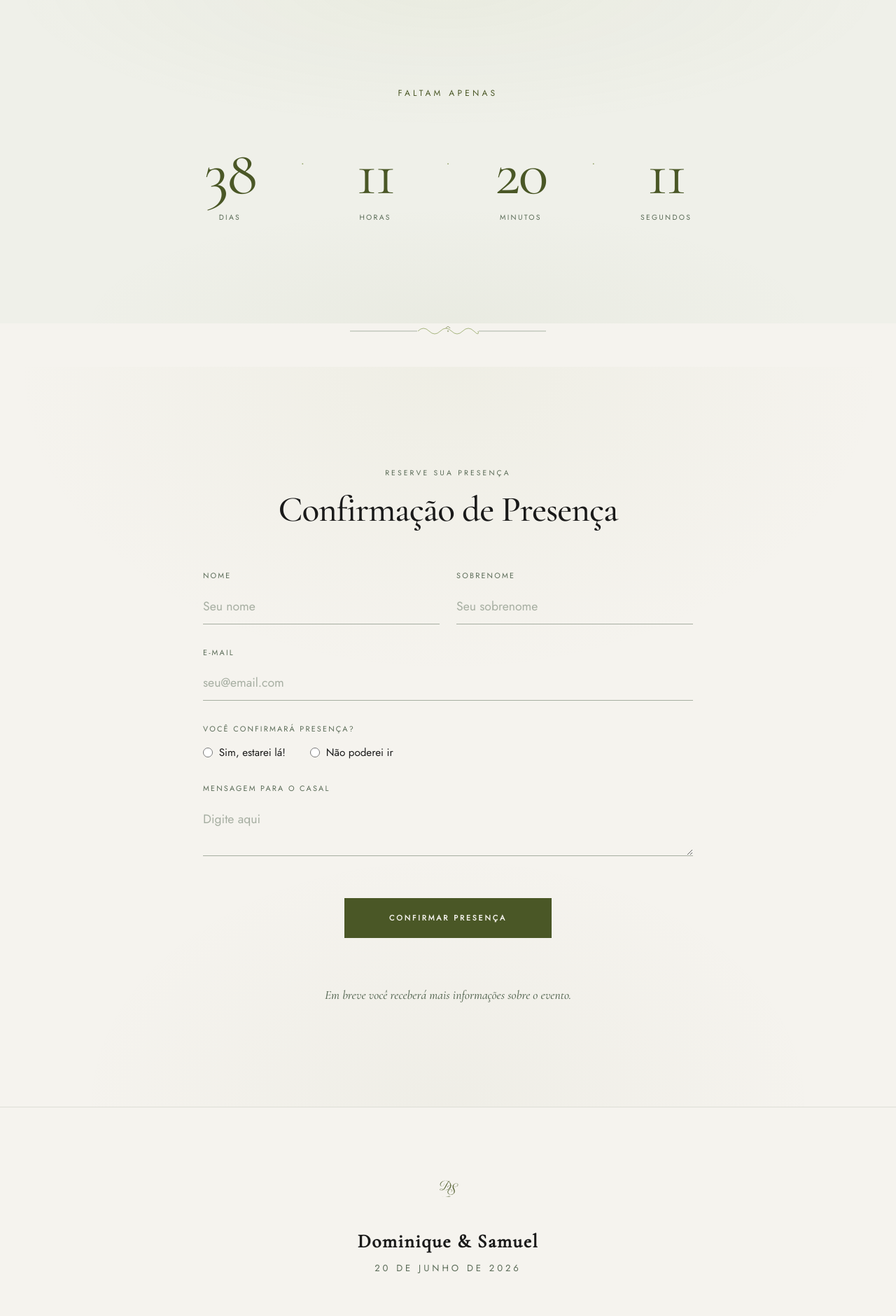
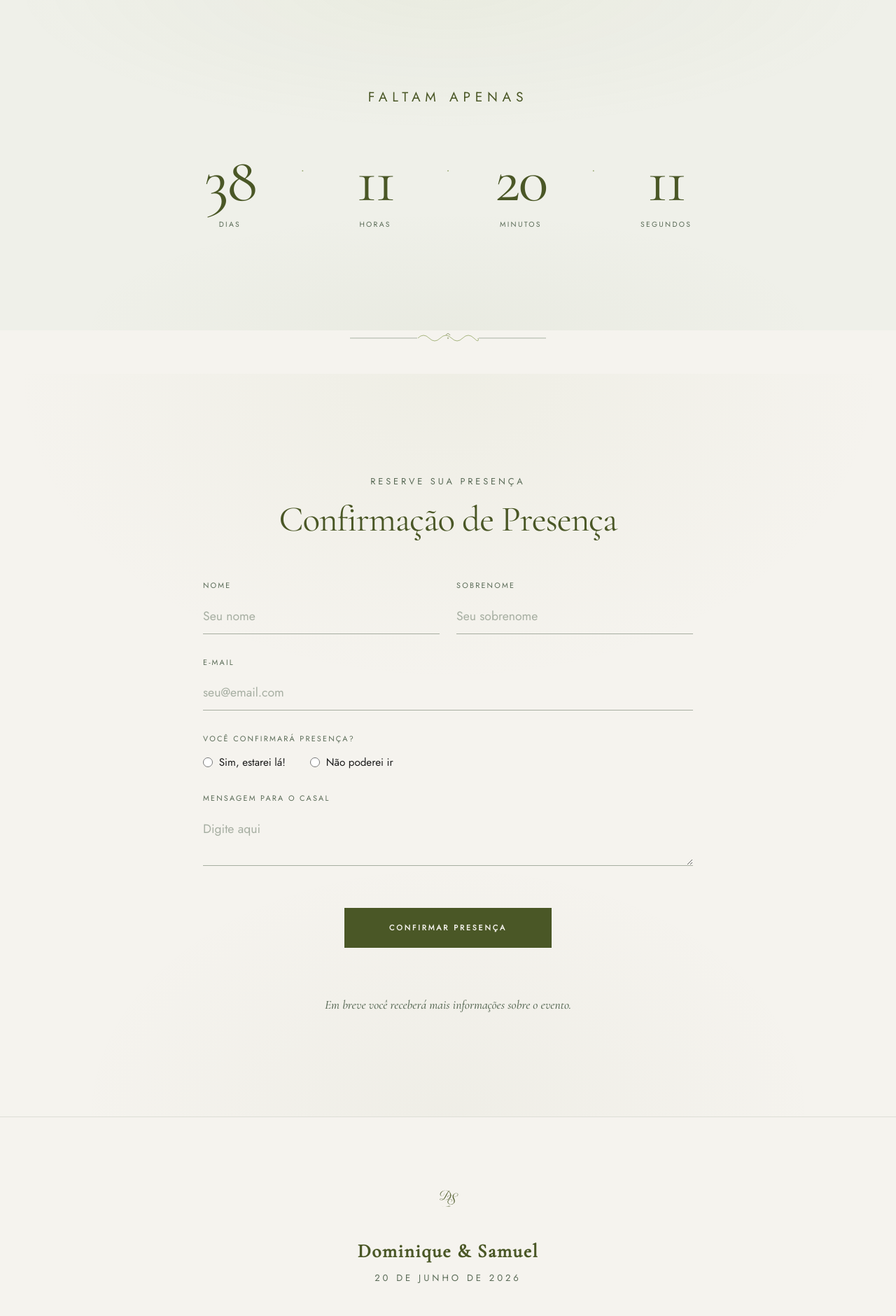
Before and after one commit to gabrielmenezes77/dominique-samuel, a React (Vite) app: page / in a window 1280 px wide. Shown: the part 3220-5100 px from the top of the page at 70% size. Built offline with nearby package versions, Linux system fonts and the light colour scheme.

Commit message:
fix: fonts size and colors

```diff
--- a/src/components/CountdownSection/CountdownSection.module.css
+++ b/src/components/CountdownSection/CountdownSection.module.css
@@ -7,7 +7,7 @@
 .cdEyebrow {
   display: block;
   font-family: var(--ff-b);
-  font-size: 0.75rem;
+  font-size: 1.2rem;
   font-weight: 500;
   letter-spacing: 0.35em;
   text-transform: uppercase;
--- a/src/components/Footer/Footer.module.css
+++ b/src/components/Footer/Footer.module.css
@@ -22,7 +22,7 @@
   font-family: var(--ff-d);
   font-size: 1.7rem;
   font-weight: 600;
-  color: var(--text);
+  color: var(--olive);
   letter-spacing: 0.06em;
 }
 
--- a/src/components/RSVPSection/RSVPSection.module.css
+++ b/src/components/RSVPSection/RSVPSection.module.css
@@ -12,7 +12,7 @@
 .sEyebrow {
   display: block;
   font-family: var(--ff-b);
-  font-size: 0.65rem;
+  font-size: 0.8rem;
   font-weight: 500;
   letter-spacing: 0.3em;
   text-transform: uppercase;
@@ -24,8 +24,8 @@
 .sTitle {
   font-family: var(--ff-d);
   font-size: clamp(2.2rem, 4.5vw, 3.2rem);
-  font-weight: 500;
-  color: var(--text);
+  font-weight: 400;
+  color: var(--olive);
   letter-spacing: -0.02em;
   margin-bottom: 3.5rem;
   line-height: 1.15;
```
Also changed, not shown: webapp/assets/images/mobile-logo.jpeg (added).
